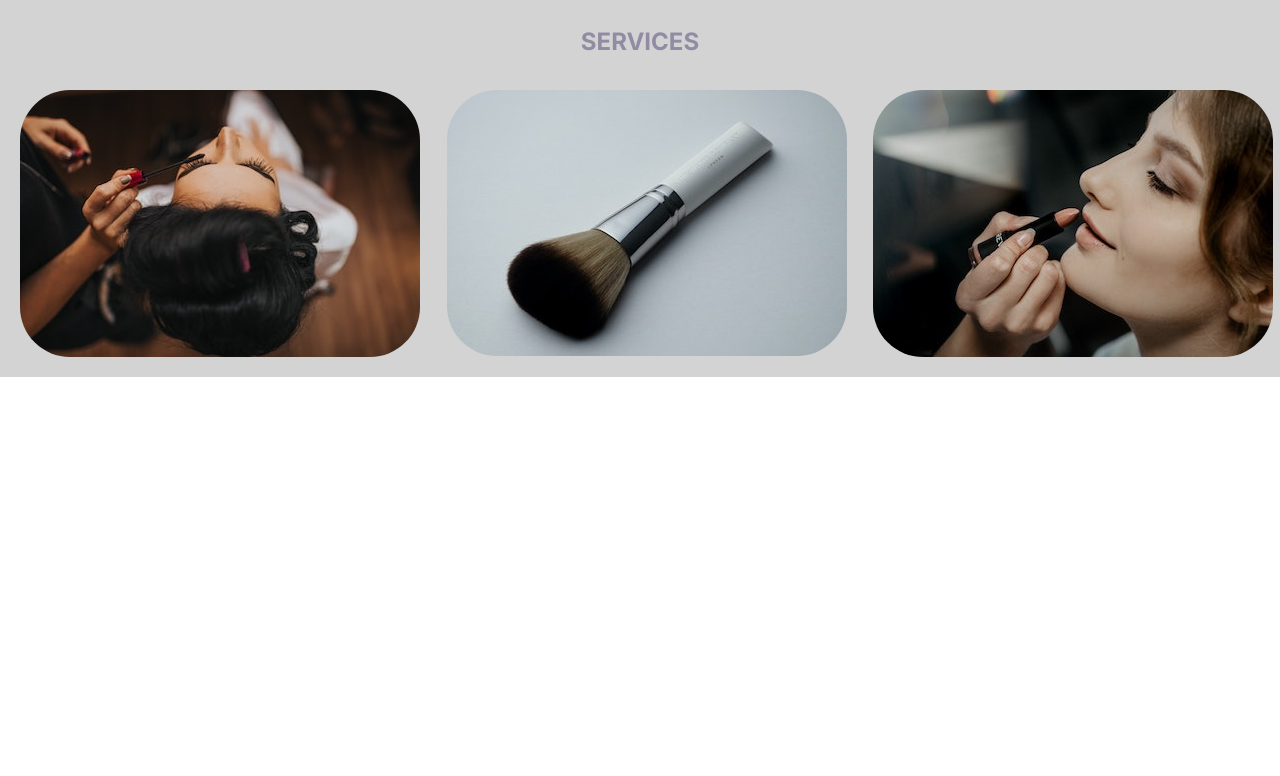
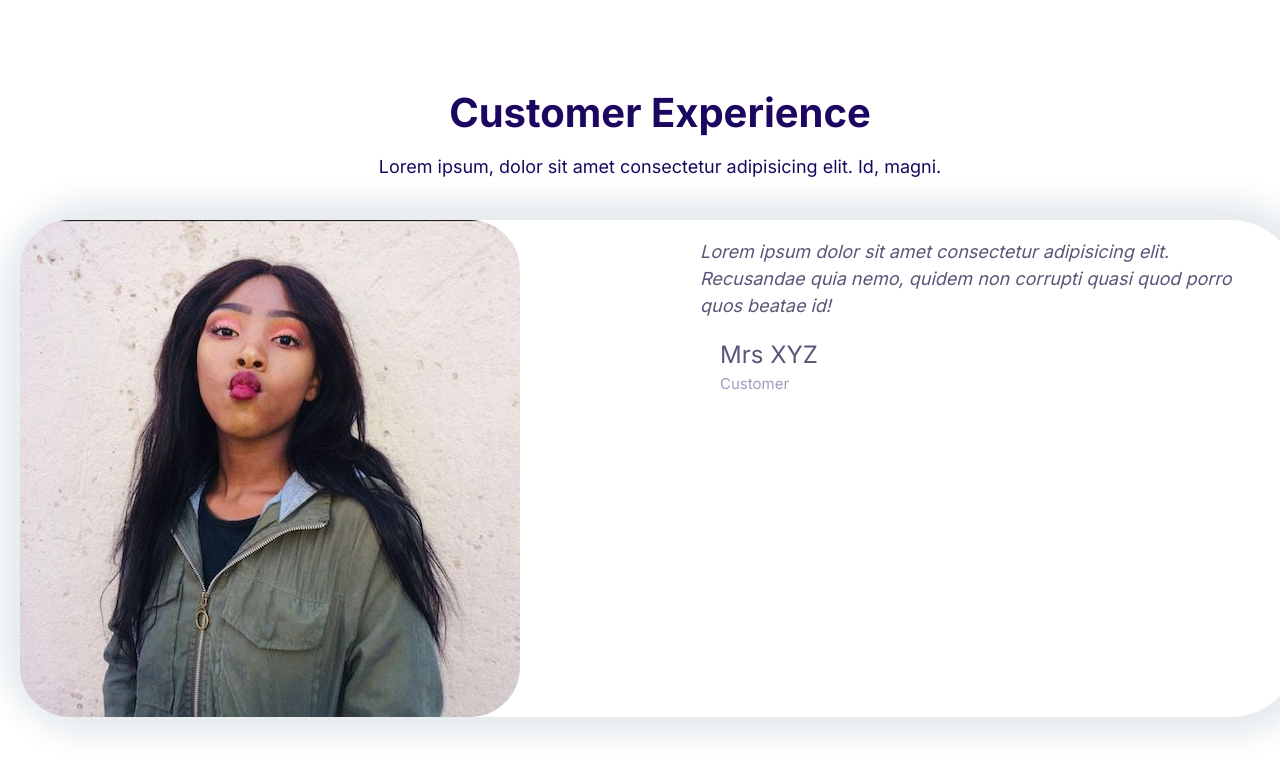
Before and after one commit to Tebogo-star/Cosmetics, a plain HTML site: page index.html in a window 1280 px wide. Shown: the top 776 px of the page. Drawn offline with Linux system fonts and the light colour scheme.

Commit message:
Creating a customer block

```diff
--- a/css/styles.css
+++ b/css/styles.css
@@ -136,6 +136,7 @@ img {
     grid-template-columns: repeat(2, 1fr);
   }
 }
+
 .pics {
   padding: 2rem;
   border-radius: 1rem;
@@ -146,9 +147,57 @@ img {
 }
 .container {
   background: lightgrey;
-  box-shadow: linen;
+  box-shadow: 0 0 30px 20px #e6ebee;
 }
-
+.card__testimonial {
+  box-shadow: 0 0 30px 20px #e6ebee;
+  border-radius: 7rem;
+}
+.testimonial__image {
+  position: relative;
+}
+.quote {
+  font-style: italic;
+  color: #5c5577;
+}
+blockquote {
+  display: block;
+  margin-block-start: 1em;
+  margin-block-end: 1em;
+  margin-inline-start: 40px;
+  margin-inline-end: 40px;
+}
+.block__header {
+  text-align: center;
+  margin-bottom: 4rem;
+  color: var(--color-headings);
+}
+.block {
+  --padding-vertical: 5rem;
+  padding: var(--padding-vertical) 2rem;
+}
+.media {
+  display: flex;
+  margin-bottom: 4rem;
+}
+.media__body {
+  margin: 0 2rem;
+}
+.quote__author {
+  font-size: 2rem;
+  font-weight: 500;
+  font-style: normal;
+  margin-bottom: 0;
+}
+.media__title {
+  margin-top: 0;
+}
+.quote__organisation {
+  color: var(--color-headings);
+  opacity: 0.4;
+  font-size: 1.5rem;
+  font-style: normal;
+}
 @media screen and (min-width: 768px) {
   .home_about_sec .content_col_left {
     display: block;
@@ -161,7 +210,7 @@ img {
   }
 }
 
-@media only screen and (min-width: 768px) {
+@media screen and (min-width: 768px) {
   #home_about_sec .content_white_bg {
     background: #fff;
     padding: 40px;
@@ -169,4 +218,10 @@ img {
   .grid--1x2 {
     grid-template-columns: repeat(2, 1fr);
   }
+  .testimonial__image {
+    margin: 0;
+  }
+  .quote__author {
+    font-size: 2.4rem;
+  }
 }
--- a/index.html
+++ b/index.html
@@ -15,13 +15,33 @@
     <title>Document</title>
   </head>
   <body>
-    <section class="container">
-      <div class="services">
-        <h3 class="header__service">SERVICES</h3>
-        <div class="pics grid grid--1x3">
-          <img src="images/pic11x.jpg" alt="" />
-          <img src="images/pic21x.jpg" alt="" />
-          <img src="images/pic31x.jpg" alt="" />
+    <section class="block">
+      <header class="block__header">
+        <h2>Customer Experience</h2>
+        <p>
+          Lorem ipsum, dolor sit amet consectetur adipisicing elit. Id, magni.
+        </p>
+      </header>
+      <div class="container-2">
+        <div class="card__testimonial">
+          <div class="grid grid--1x2">
+            <div class="testimonial__image">
+              <img src="images/customer1x.jpg" alt="" />
+            </div>
+            <blockquote class="quote">
+              <p class="quote__text">
+                Lorem ipsum dolor sit amet consectetur adipisicing elit.
+                Recusandae quia nemo, quidem non corrupti quasi quod porro quos
+                beatae id!
+              </p>
+              <footer>
+                <div class="media__body">
+                  <h3 class="media__title quote__author">Mrs XYZ</h3>
+                  <p class="quote__organisation">Customer</p>
+                </div>
+              </footer>
+            </blockquote>
+          </div>
         </div>
       </div>
     </section>
```
Also changed, not shown: components/customer-block.html (added, +27 -0 lines), images/customer1x.jpg (added).
